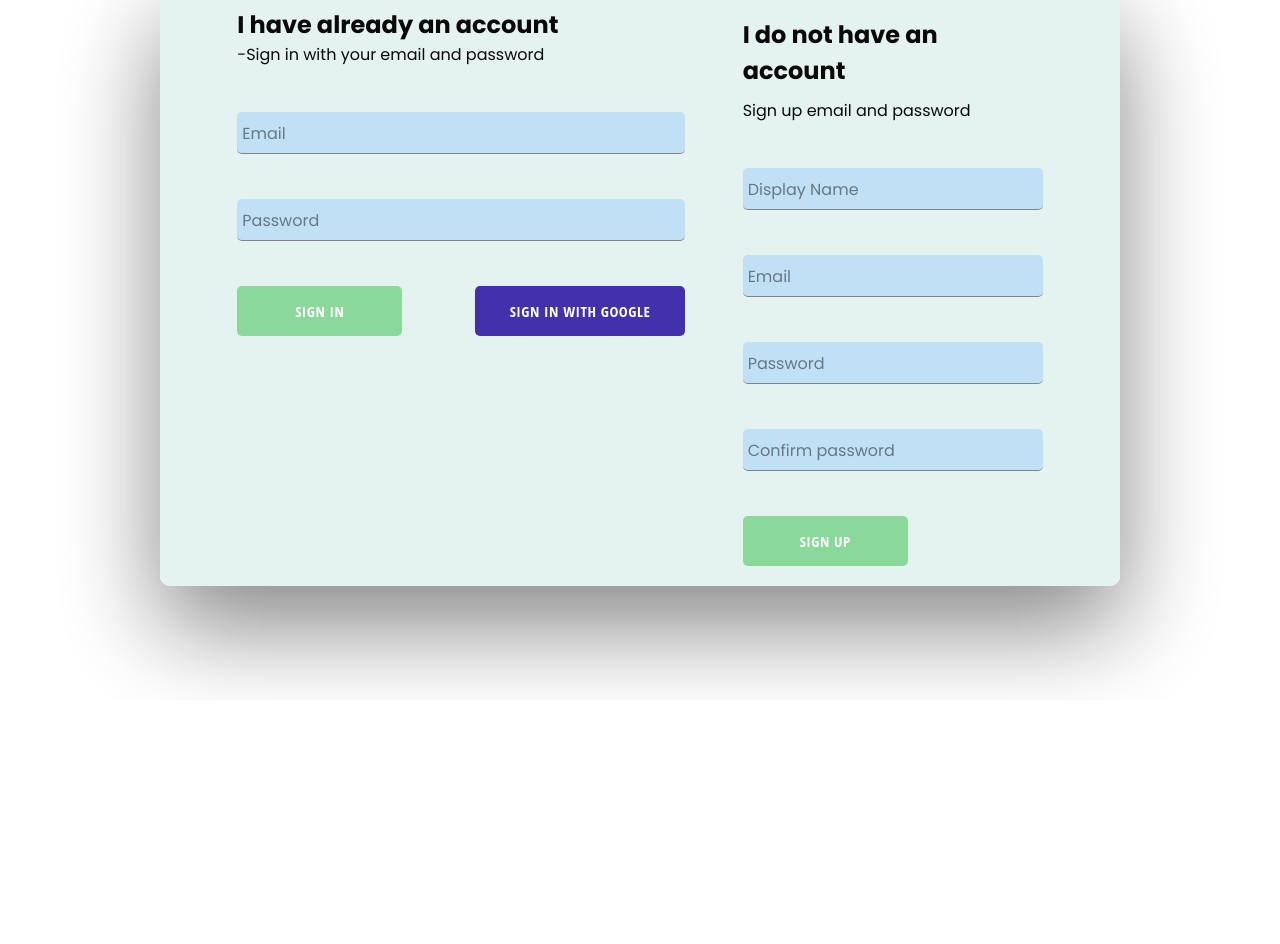
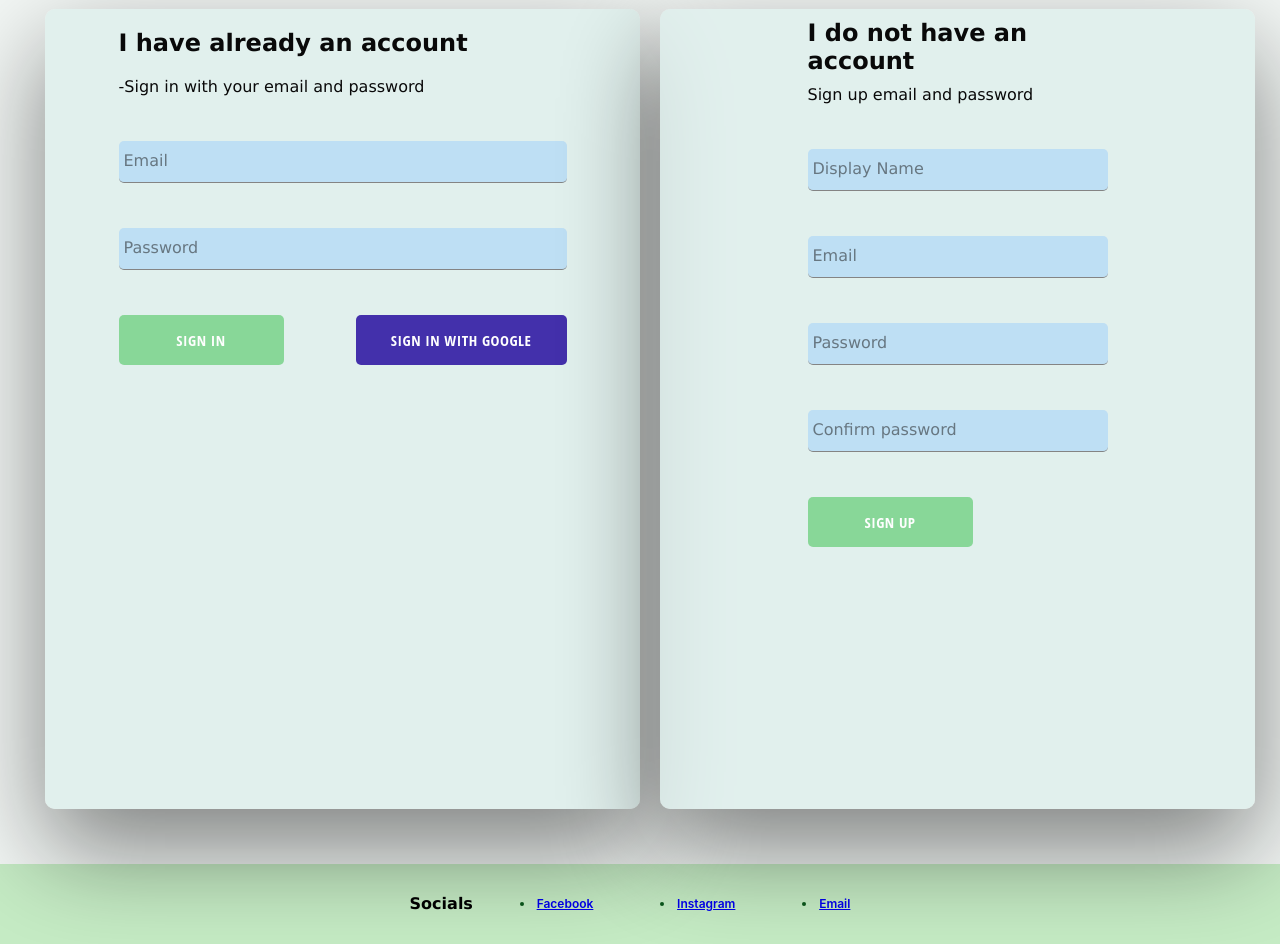
Before and after one commit to wisdom882/FlamingoApp-V2, a React (Create React App) app: page /login in a window 1280 px wide. Shown: the part 100-1044 px from the top of the page. Before the commit the page ends 800 px from the top, so only its background shows below. Built offline with nearby package versions, Linux system fonts and the light colour scheme.

Commit message:
footer updated

```diff
--- a/src/App.js
+++ b/src/App.js
@@ -36,7 +36,7 @@ function App() {
           <Route path="/signUpSuccess" component={SignUpSuccess} />
           <Redirect to="/not-found" />
         </Switch>
-        {/* <Footer /> */}
+        <Footer />
       </div>
     </RestApiProvider>
   );
--- a/src/components/footer/footer.component.jsx
+++ b/src/components/footer/footer.component.jsx
@@ -6,30 +6,17 @@ const Footer = () => {
   return (
     <footer className="footer">
       <div className="container">
-        <div className="row">
-          <div className="footer-col">
+        <div className="socialIcons">
           <h4>Socials</h4>
-            <ul>
-              <li>
+          <li className="socialLists">
             <a href="https://www.facebook.com/wisdom882/">Facebook</a>
           </li>
-              <li>
+          <li className="socialLists">
             <a href="https://www.instagram.com/wisdom_882/">Instagram</a>
           </li>
-              <li>
+          <li className="socialLists">
             <a href="mailto:miabiyewisdom@gmail.com">Email</a>
           </li>
-            </ul>
-          </div>
-          <div className="footer-col">
-            {/* <h4>Socials</h4>
-            <ul>
-              <li>Facebook</li>
-              <li>SnapChat</li>
-              <li>Instagram</li>
-              <li>Contact</li>
-            </ul> */}
-          </div>
         </div>
       </div>
     </footer>
--- a/src/components/footer/footer.styles.css
+++ b/src/components/footer/footer.styles.css
@@ -1,105 +1,32 @@
-@import url('https://fonts.googleapis.com/css2?family=Poppins:wght@300;400;500;600;700&display=swap');
+.footer{
+	margin-inline: auto;
+	max-width: 1280px;
+	padding-bottom: 9px;
+	padding-top: 9px;
+	padding-inline-start: 16px;
+	padding-inline-end: 16px;
+	background-color: rgb(197, 235, 196);
+}
 
-html{
-	height:100%
+.socialIcons{
+	width: 36vw;
+    display: flex;
+    align-items: center;
+    justify-content: space-between;
+	flex-direction: row;
 }
-body{
-	line-height: 1.5;
-	font-family: 'Poppins', sans-serif;
-	min-height: 100%;
+
+.socialLists{
+	padding: 10px 20px;
+    cursor: pointer;
+    text-decoration: none;
+    font-size: 12px;
+    font-weight: 600;
+    font-family: -apple-system, BlinkMacSystemFont, "Segoe UI", Helvetica, Arial, sans-serif, "Apple Color Emoji", "Segoe UI Emoji", "Segoe UI Symbol";
+    color: rgb(11, 88, 28);
 
 }
-*{
-	margin:0;
-	padding:0;
-	box-sizing: border-box;
 
+.text-color{
+	color: white;
 }
-.container{
-	max-width: 1170px;
-}
-.row{
-	display: flex;
-	flex-wrap: wrap;
-
-}
-ul{
-	list-style: none;
-}
-.footer{
-	background-color:#1b1917;
-    padding: 20px 0;
-	position: absolute;
-	bottom: 0;
-	width: 100%;
-}
-.footer-col{
-   width: 25%;
-   padding: 0 15px;
-
-}
-.footer-col h4{
-	font-size: 18px;
-	color: #ffffff;
-	text-transform: capitalize;
-	margin-bottom: 35px;
-	font-weight: 500;
-	position: relative;
-
-}
-.footer-col h4::before{
-	content: '';
-	position: absolute;
-	left:0;
-	bottom: -10px;
-	background-color: #e91e63;
-	height: 2px;
-	box-sizing: border-box;
-	width: 50px;
-}
-.footer-col ul li:not(:last-child){
-	margin-bottom: 10px;
-}
-.footer-col ul li a{
-	font-size: 16px;
-	text-transform: capitalize;
-	color: #e21111;
-	text-decoration: none;
-	font-weight: 300;
-	color: #880707;
-	display: block;
-	transition: all 0.3s ease;
-}
-.footer-col ul li a:hover{
-	color: #ffffff;
-	padding-left: 8px;
-}
-.footer-col .social-links a{
-	display: inline-block;
-	height: 20px;
-	width: 20px;
-	background-color: rgba(255,255,255,0.2);
-	margin:0 10px 10px 0;
-	text-align: center;
-	line-height: 40px;
-	border-radius: 50%;
-	color: #ffffff;
-	transition: all 0.5s ease;
-}
-.footer-col .social-links a:hover{
-	color: white;
-	background-color: #ffffff;
-}
-
-/*responsive*/
-@media(max-width: 767px){
-  .footer-col{
-    width: 50%;
-    margin-bottom: 30px;
-}
-}
-@media(max-width: 574px){
-  .footer-col{
-    width: 100%;
-}
-}
--- a/src/pages/sign-in-and-sign-up/sign-in-and-sign-up.component.jsx
+++ b/src/pages/sign-in-and-sign-up/sign-in-and-sign-up.component.jsx
@@ -7,9 +7,13 @@ import SignUp from "../../components/sign-up/sign-up.component";
 
 const SignInAndSignUpPage = ({ history }) => {
   return (
-    <div className="sign-in-and-sign-up">
-      <SignIn history={history} />
-      <SignUp history={history} />
+    <div className="auth-container">
+      <div className="sign-in-and-sign-up">
+        <SignIn history={history} />
+      </div>
+      <div className="sign-in-and-sign-up">
+        <SignUp history={history} />
+      </div>
     </div>
   );
 };
--- a/src/pages/sign-in-and-sign-up/sign-in-and-sign-up.styles.css
+++ b/src/pages/sign-in-and-sign-up/sign-in-and-sign-up.styles.css
@@ -1,11 +1,19 @@
+.auth-container{
+    display:flex;
+    justify-content: space-between;
+    background-color:rgba(230, 238, 233, 0.5);
+    padding: 25px;
+}
+
 .sign-in-and-sign-up {
-    width: 75vw;
+    width: 55vw;
+    height: 100vh;
     display: flex;
     justify-content: space-evenly;
     margin: 30px auto;
     background-color:rgb(221, 238, 236, 0.8);
     box-shadow: 0px 40px 100px 0px rgba(0,0,0,0.5);
     opacity: 0.96;
-    padding: 20px;
     border-radius: 10px;
+    margin-left: 20px;
 }
```
Lines whose indentation alone changed are shown as unchanged.
